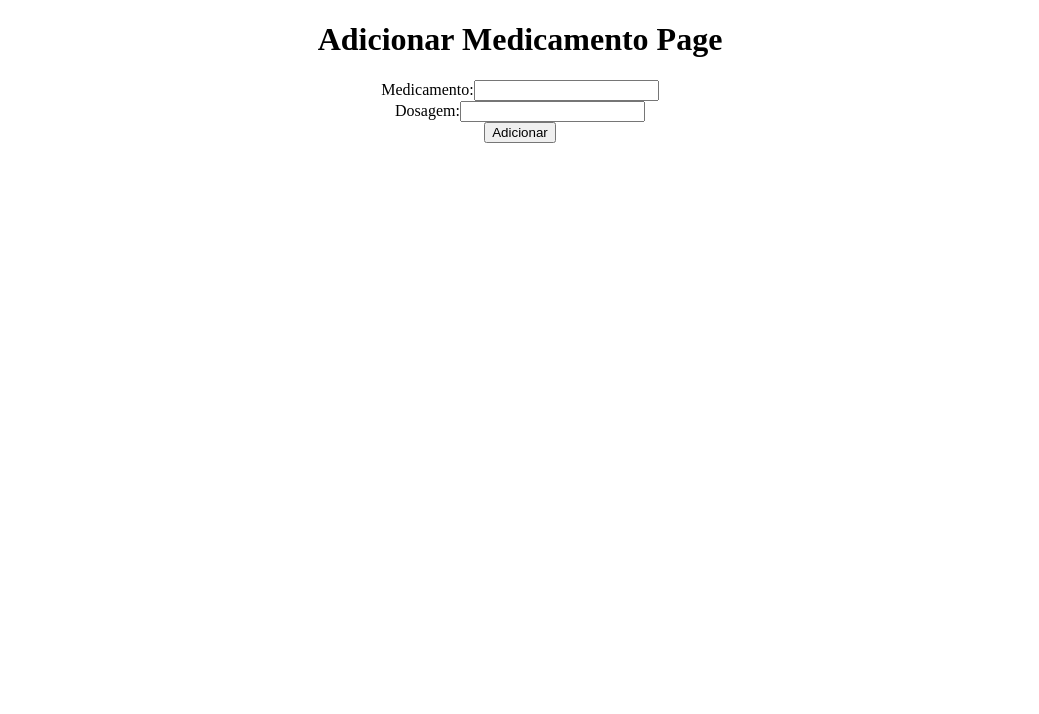
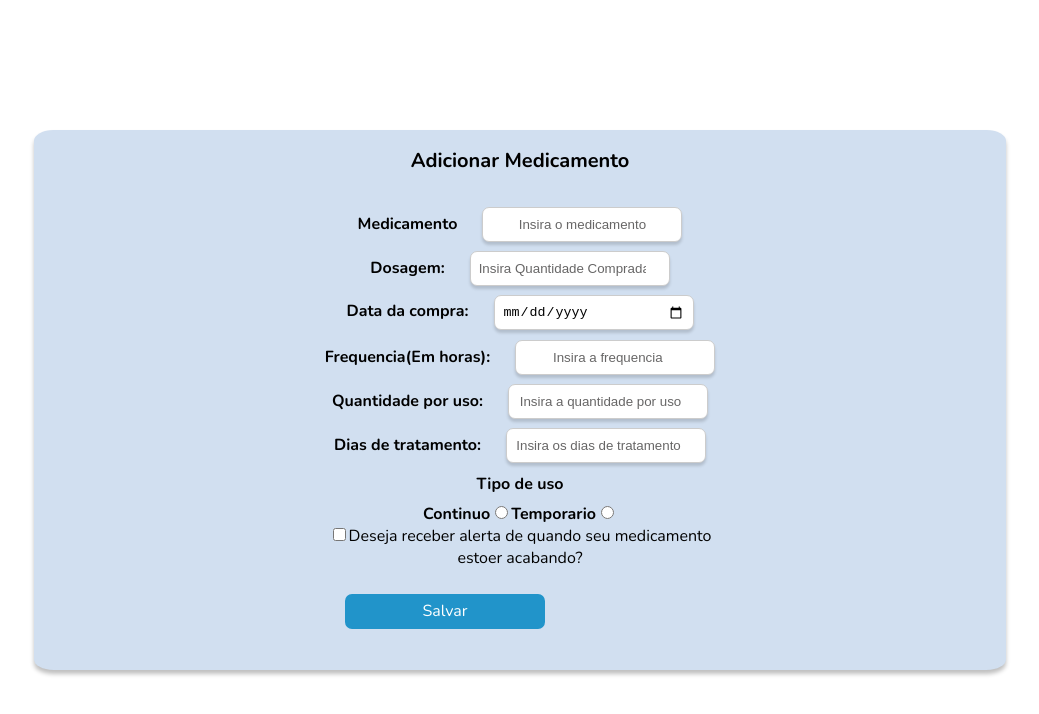
Before and after one commit to Thainasp/medsync, a React (Vite) app: page /addMed in a window 1280 px wide. Shown: the top 714 px of the page, without its empty margins (120-1159 px from the left). Built offline with nearby package versions, Linux system fonts and the light colour scheme.

Commit message:
inicio da pagina addmed

```diff
--- /dev/null
+++ b/src/components/TextoImportante.jsx
@@ -0,0 +1,8 @@
+import styled from "styled-components";
+
+export const TextoImportante = styled.h2`
+  font-size: 20px;
+  text-align: center;
+  font-weight: regular;
+  font-family: "Nunito", sans-serif;
+`;
--- /dev/null
+++ b/src/components/TextoLongos.jsx
@@ -0,0 +1,7 @@
+import styled from "styled-components";
+
+export const TextoLongo = styled.p`
+  font-size: 16px;
+  text-align: justify;
+  font-family: "Nunito", sans-serif;
+`;
--- a/src/components/forms.jsx
+++ b/src/components/forms.jsx
@@ -1,13 +1,14 @@
 import styled from "styled-components";
 
 export const FormContainer = styled.form`
-  font-family: 'Nunito', sans-serif;
+  font-family: "Nunito", sans-serif;
   display: flex;
   flex-direction: column;
   max-width: 400px;
   margin: 0 auto;
   padding: 1rem;
-  `;
+  font-size: 16px;
+`;
 
 export const InputField = styled.input`
   width: 200px;
@@ -21,6 +22,7 @@ export const InputField = styled.input`
   box-shadow: rgba(0, 0, 0, 0.15) 0px 3px 3px 0px;
   `;
 
+
 export const Label = styled.label`
   font-family: 'Nunito', sans-serif;
   font-weight: 20;
@@ -28,6 +30,13 @@ export const Label = styled.label`
   font-weight: bold;
   `;
 
+export const Legend = styled.legend`
+  font-family: "Nunito", sans-serif;
+  font-weight: 20;
+  margin-bottom: 0.5rem;
+  font-weight: bold;
+`;
+
 export const ErrorMessage = styled.p`
   color: red;
   font-size: 0.8rem;
--- /dev/null
+++ b/src/components/quadroFundo.jsx
@@ -0,0 +1,12 @@
+import styled from "styled-components";
+
+export const QuadroFundo = styled.div`
+  background-color: #D1DFF0;
+  box-shadow: 0px 4px 4px 0px rgba(0, 0, 0, 0.25);
+  display: flex;
+  align-items: center;
+  flex-direction: column;
+  margin: 0 12%;
+  border-radius: 2%;
+  display: flex;
+`;
--- a/src/components/telaBase.jsx
+++ b/src/components/telaBase.jsx
@@ -2,6 +2,8 @@ import styled from "styled-components";
 
 export const TelaBase = styled.div`
   width: 100%;
+  height: 100vh;
   display: flex;
   flex-direction: column;
+  justify-content: center;
 `;
--- a/src/pages/addMed.jsx
+++ b/src/pages/addMed.jsx
@@ -1,18 +1,125 @@
+import { QuadroFundo } from "../components/quadroFundo";
+import { TextoImportante } from "../components/TextoImportante";
+import { TextoLongo } from "../components/TextoLongos";
+import { MyButton } from "../components/myButton";
+import { TelaBase } from "../components/telaBase";
+import { FormContainer, Label , InputField, ErrorMessage , Legend} from "../components/forms";
+import { useState } from "react";
+
 export function AdicionarMed() {
+    const [formData, setFormData] = useState({
+      medicamento: "",
+      qntComprada: "",
+      dataCompra: "",
+      frequencia: "",
+      qntPorUso: "",
+      diasTratamento: "",
+      tipoUso: "Continuo",
+      alertaEstoque: false,
+    });
+
+    const handleChange = (e) => {
+      const { name, value, type, checked } = e.target;
+      setFormData((prev) => ({
+        ...prev,
+        [name]: type === "checkbox" ? checked : value,
+      }));
+    };
+
+    const handleSubmit = (e) => {
+      e.preventDefault();
+      console.log("Medicamento salvo:", formData);
+      alert("Medicamento salvo com sucesso!");
+    };
     return (
-        <div className="adicionar-medicamento-container">
-            <h1>Adicionar Medicamento Page</h1>
-            <form>
-                <div className="form-group">
-                    <label htmlFor="medicamento">Medicamento:</label>
-                    <input type="text" id="medicamento" name="medicamento" required />
-                </div>
-                <div className="form-group">
-                    <label htmlFor="dosagem">Dosagem:</label>
-                    <input type="text" id="dosagem" name="dosagem" required />
-                </div>
-                <button type="submit">Adicionar</button>
-            </form>
-        </div>
+
+      <TelaBase>
+        <QuadroFundo>
+          <TextoImportante>Adicionar Medicamento</TextoImportante>
+
+          <FormContainer>
+            <div className="form-group">
+              <Label htmlFor="medicamento">Medicamento</Label>
+              <InputField
+                type="text"
+                id="medicamento"
+                name="medicamento"
+                required
+                placeholder="Insira o medicamento"
+              />
+            </div>
+            <div className="form-group">
+              <Label htmlFor="dosagem">Dosagem:</Label>
+              <InputField
+                type="number"
+                id="qqtcomprada"
+                name="qqtcomprada"
+                required
+                placeholder="Insira Quantidade Comprada"
+              />
+            </div>
+            <div className="form-group">
+              <Label htmlFor="dada-compra">Data da compra:</Label>
+              <InputField
+                type="date"
+                id="data-compra"
+                name="data-compra"
+                required
+                placeholder="Insira a data da compra"
+              />
+            </div>
+            <div className="form-group">
+              <Label htmlFor="frequencia">Frequencia(Em horas):</Label>
+              <InputField
+                type="number"
+                id="frequencia"
+                name="frequencia"
+                required
+                placeholder="Insira a frequencia"
+              />
+            </div>
+            <div className="form-group">
+              <Label htmlFor="quantidadeporUso">Quantidade por uso:</Label>
+              <InputField
+                type="number"
+                id="quantidadeporUso"
+                name="quantidadeporUso"
+                required
+                placeholder="Insira a quantidade por uso"
+              />
+            </div>
+            <div className="form-group">
+              <Label htmlFor="diasTratamento">Dias de tratamento:</Label>
+              <InputField
+                type="number"
+                id="diasTratamento"
+                name="diasTratamento"
+                required
+                placeholder="Insira os dias de tratamento"
+              />
+            </div>
+            <div className="form-group">
+              <Legend>Tipo de uso</Legend>
+              <Label htmlFor="Continuo">Continuo</Label>
+              <input type="radio" id="Continuo" name="uso" value="Continu" />
+              <Label htmlFor="Eventual">Temporario</Label>
+              <input
+                type="radio"
+                id="Temporario"
+                name="uso"
+                value="Temporario"
+              />
+            </div>
+
+            <div className="form-group">
+              <input type="checkbox" id="AlertaEstoque" name="AlertaEstoque" />
+              <label htmlFor="AlertaEstoque">
+                Deseja receber alerta de quando seu medicamento estoer acabando?
+              </label>
+            </div>
+            <MyButton type="submit">Salvar</MyButton>
+          </FormContainer>
+        </QuadroFundo>
+      </TelaBase>
     );
 }
```
